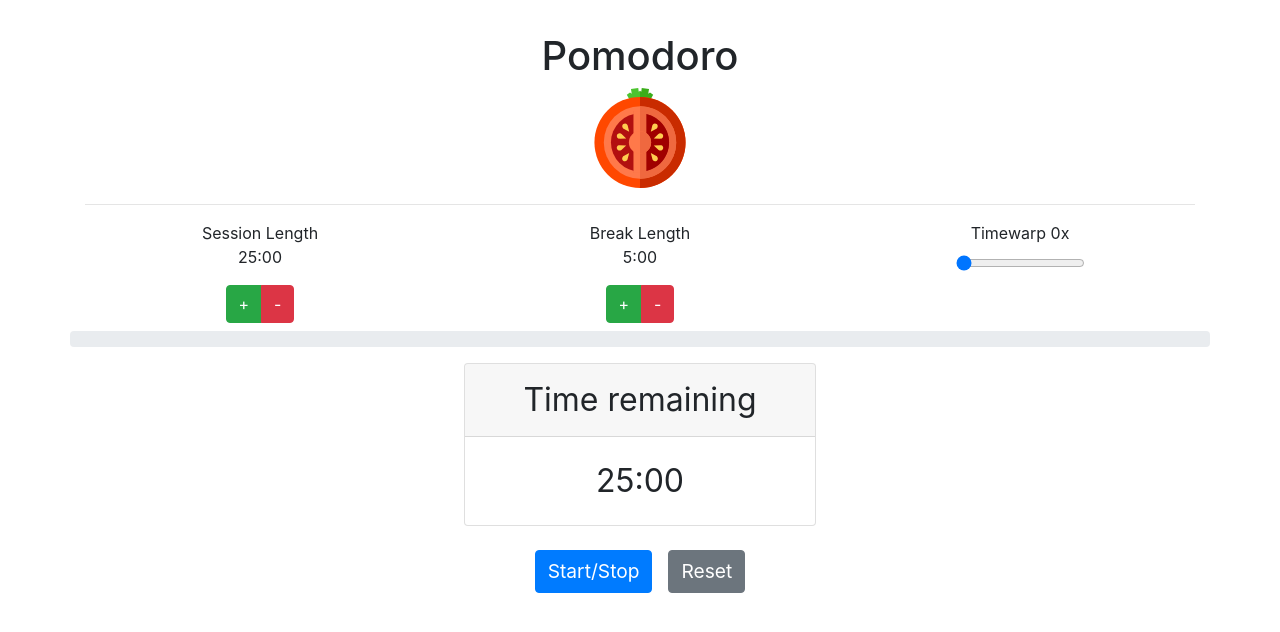
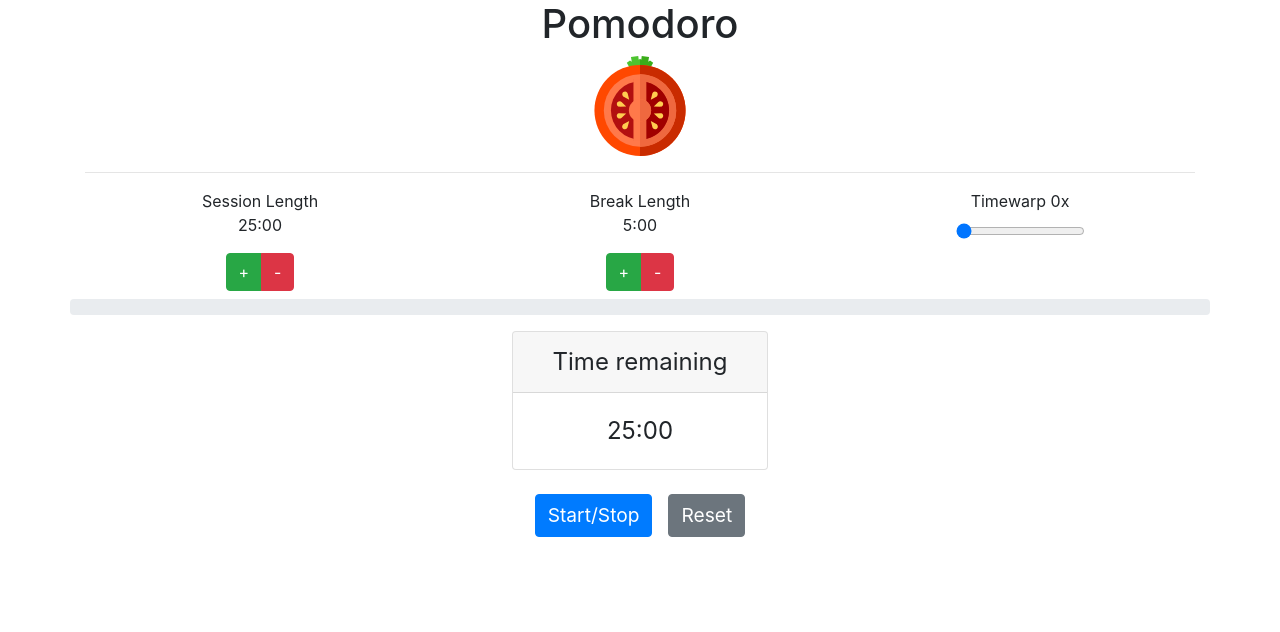
Before and after one commit to dan-vernon/pomodoro, a React (Create React App) app: page / in a window 1280 px wide. Shown: the top 632 px of the page. Built offline with nearby package versions, Linux system fonts and the light colour scheme.

Commit message:
padding + timer font-size reduction to accomodate heading/logo

```diff
--- a/src/index.css
+++ b/src/index.css
@@ -10,10 +10,6 @@ body {
   text-align: center;
   justify-content: center;
 }
-.container {
-  padding-top: 32px;
-}
-
 code {
   font-family: source-code-pro, Menlo, Monaco, Consolas, "Courier New",
     monospace;
@@ -31,7 +27,7 @@ code {
 }
 
 .timer {
-  font-size: 2em;
+  font-size: 1.5em;
   margin: 0 auto;
   min-width: 12em;
 }
```
